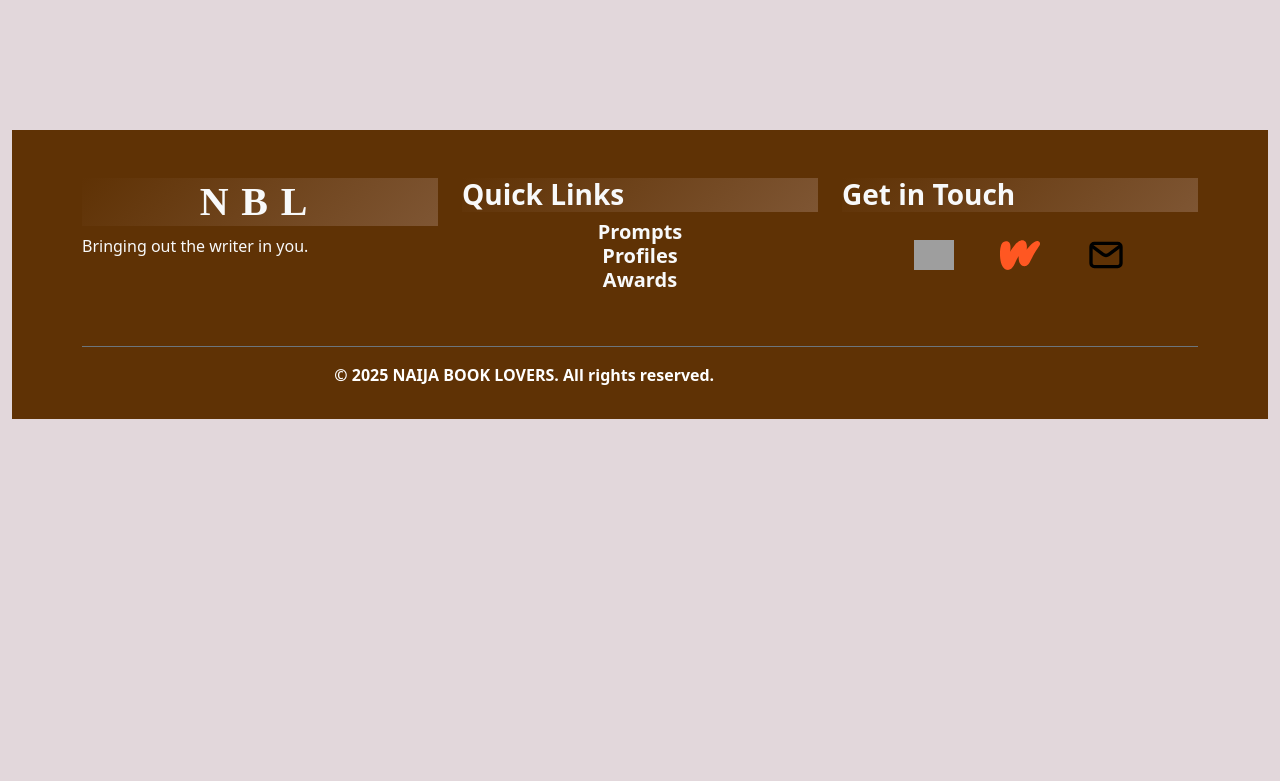
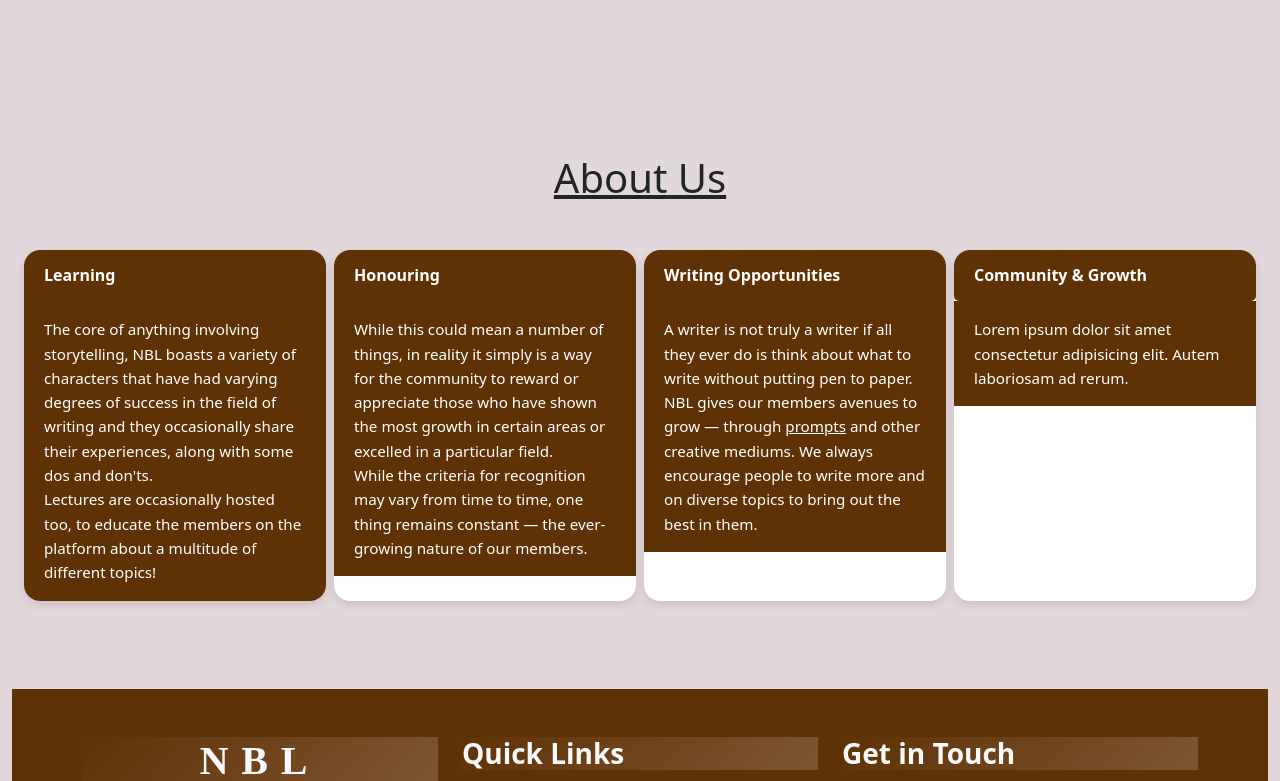
Before and after one commit to emmanw3l/nbl-v2.0, a React (Vite) app: page / in a window 1280 px wide. Shown: the part 440-1221 px from the top of the page. Before the commit the page ends 859 px from the top, so only its background shows below. Built offline with nearby package versions, Linux system fonts and the light colour scheme; grey boxes are pictures that could not be loaded.

Commit message:
minor changes to the homepage and profile section

```diff
--- a/src/Home.tsx
+++ b/src/Home.tsx
@@ -2,7 +2,7 @@ import "./Home.css";
 import Layout from "./Nav/Nav";
 // import React from 'react';
 import { DotLottieReact } from "@lottiefiles/dotlottie-react";
-// import Content from "./content/content";
+import Content from "./content/content";
 import Footer from "./components/footer/footer";
 import { motion } from "framer-motion";
 
@@ -43,7 +43,7 @@ export default function Home() {
           </div>
         </div>
       </div>
-      {/* <Content /> */}
+      <Content />
       <Footer />
     </motion.div>
   );
--- a/src/content/content.css
+++ b/src/content/content.css
@@ -5,3 +5,66 @@
     background-color: var(--primary-color);
     color: white;
 }
+.accordion-item{
+  margin-bottom: 1rem;
+}
+
+.about-accordion .accordion-item {
+  border: none;
+  border-radius: 0.75rem;
+  overflow: hidden;
+  transition: all 0.3s ease;
+  background: #fff;
+}
+
+.about-accordion .accordion-button {
+  font-weight: 600;
+
+  background: var(--primary-color);
+  color: #fff;
+  transition: background 0.3s ease;
+}
+
+.about-accordion .accordion-button:not(.collapsed) {
+  background: #ffc107;
+  color: #000;
+}
+
+.about-accordion .accordion-body {
+  line-height: 1.6;
+  font-size: 0.95rem;
+}
+
+/* ====== Larger Screens (Cards Layout) ====== */
+@media (min-width: 992px) {
+  .about-accordion {
+    display: grid;
+    grid-template-columns: repeat(auto-fit, minmax(300px, 1fr));
+    gap: 1.5rem;
+  }
+
+  .about-accordion .accordion-item {
+    box-shadow: 0 4px 10px rgba(0, 0, 0, 0.1);
+    border-radius: 1rem;
+  }
+
+  .about-accordion .accordion-item:hover {
+    transform: translateY(-5px);
+    box-shadow: 0 8px 18px rgba(0, 0, 0, 0.15);
+  }
+
+  /* Disable collapsing behavior visually */
+  .about-accordion .accordion-collapse {
+    display: block !important;
+    opacity: 1 !important;
+    visibility: visible !important;
+  }
+
+  .about-accordion .accordion-button::after {
+    display: none;
+  }
+
+  .about-accordion .accordion-button {
+    cursor: default;
+  }
+}
--- a/src/content/content.tsx
+++ b/src/content/content.tsx
@@ -1,5 +1,6 @@
 import { motion } from "framer-motion";
 import "./content.css";
+import { Link } from "react-router-dom";
 
 
 const pageVariants = {
@@ -10,140 +11,246 @@ const pageVariants = {
 
 export default function Content() {
   return (
+    // <motion.div
+    //   variants={pageVariants}
+    //   initial="initial"
+    //   animate="animate"
+    //   exit="exit"
+    //   transition={{ duration: 0.5 }}
+    //   className="container-fluid">
+    //     <h1 className="text-center"><u>About Us</u></h1>
+    //   <div
+    //     className="accordion mb-6"
+    //     id="accordionFlushExample"
+    //   >
+    //     <div className="accordion-item">
+    //       <h2 className="accordion-header">
+    //         <button
+    //           className="accordion-button collapsed"
+    //           type="button"
+    //           data-bs-toggle="collapse"
+    //           data-bs-target="#flush-collapseOne"
+    //           aria-expanded="false"
+    //           aria-controls="flush-collapseOne"
+    //         >
+    //           Learning
+    //         </button>
+    //       </h2>
+    //       <div
+    //         id="flush-collapseOne"
+    //         className="accordion-collapse collapse"
+    //         data-bs-parent="#accordionFlushExample"
+    //       >
+    //         <div className="accordion-body">
+    //           The core of anything involving storytelling,{" "}
+    //           <abbr title="Naija Book Lovers" className="text-decoration-none">
+    //             NBL
+    //           </abbr>
+    //           boasts a variety of characters that have had varying degrees of
+    //           success in the field of writing and they occassionaly share their
+    //           experiences, along with some dos and dont's. <br />
+    //           Lectures are occassionaly being hosted too to educate the members
+    //           on the platform about a multitude of different topics!{" "}
+    //         </div>
+    //       </div>
+    //     </div>
+    //     <div className="accordion-item">
+    //       <h2 className="accordion-header">
+    //         <button
+    //           className="accordion-button collapsed"
+    //           type="button"
+    //           data-bs-toggle="collapse"
+    //           data-bs-target="#flush-collapseTwo"
+    //           aria-expanded="false"
+    //           aria-controls="flush-collapseTwo"
+    //         >
+    //           Honouring
+    //         </button>
+    //       </h2>
+    //       <div
+    //         id="flush-collapseTwo"
+    //         className="accordion-collapse collapse"
+    //         data-bs-parent="#accordionFlushExample"
+    //       >
+    //         <div className="accordion-body">
+    //           While this could mean a number of things, in reality it simply is
+    //           a way for the community to reward/appreciate those that have shown
+    //           the most growth in certain areas or been the best in a certain
+    //           field. <br />
+    //           While the criteria for who deserves the recognition may vary from
+    //           time to time, one thing that remains constant is the ever-growing
+    //           nature of the members of the community...
+    //         </div>
+    //       </div>
+    //     </div>
+    //     <div className="accordion-item">
+    //       <h2 className="accordion-header">
+    //         <button
+    //           className="accordion-button collapsed"
+    //           type="button"
+    //           data-bs-toggle="collapse"
+    //           data-bs-target="#flush-collapseThree"
+    //           aria-expanded="false"
+    //           aria-controls="flush-collapseThree"
+    //         >
+    //           writing opportunities
+    //         </button>
+    //       </h2>
+    //       <div
+    //         id="flush-collapseThree"
+    //         className="accordion-collapse collapse"
+    //         data-bs-parent="#accordionFlushExample"
+    //       >
+    //         <div className="accordion-body">
+    //           This obviously speaks for itself in the fact that a writer is not
+    //           truly a writer if all they ever do is think about what they want
+    //           to write without putting pen to paper. And if there is one thing{" "}
+    //           <abbr title="Naija Book Lovers" className="text-decoration-none">
+    //             NBL
+    //           </abbr>
+    //           is good at, it's giving our members a way to grow, be it through{" "}
+    //           <a href="/pages/prompts.html" className="text-black">
+    //             prompts
+    //           </a>
+    //           or through other writing mediums, we always encourage people to
+    //           write more and on diverse topics, to bring out the best in them.
+    //         </div>
+    //       </div>
+    //     </div>
+    //     <div className="accordion-item">
+    //       <h2 className="accordion-header">
+    //         <button
+    //           className="accordion-button collapsed"
+    //           type="button"
+    //           data-bs-toggle="collapse"
+    //           data-bs-target="#flush-collapseFour"
+    //           aria-expanded="false"
+    //           aria-controls="flush-collapseFour"
+    //         >
+    //           Learning
+    //         </button>
+    //       </h2>
+    //       <div
+    //         id="flush-collapseFour"
+    //         className="accordion-collapse collapse"
+    //         data-bs-parent="#accordionFlushExample"
+    //       >
+    //         <div className="accordion-body">
+    //           <p>
+    //             Lorem ipsum dolor sit amet consectetur adipisicing elit. Autem
+    //             laboriosam ad rerum.
+    //           </p>
+    //         </div>
+    //       </div>
+    //     </div>
+    //   </div>
+
+
+    // </motion.div>
     <motion.div
       variants={pageVariants}
       initial="initial"
       animate="animate"
       exit="exit"
       transition={{ duration: 0.5 }}
-      className="container-fluid">
-      <div
-        className="accordion accordion-flush mb-6"
-        id="accordionFlushExample"
+      className="container-fluid py-4"
     >
-        <div className="accordion-item">
+      <h1 className="text-center mb-5">
+        <u>About Us</u>
+      </h1>
+
+      <div className="about-accordion accordion gap-2" id="accordionFlushExample">
+        {[
+          {
+            title: "Learning",
+            body: (
+              <>
+                The core of anything involving storytelling,{" "}
+                <abbr title="Naija Book Lovers" className="text-decoration-none">
+                  NBL
+                </abbr>{" "}
+                boasts a variety of characters that have had varying degrees of
+                success in the field of writing and they occasionally share their
+                experiences, along with some dos and don'ts.
+                <br />
+                Lectures are occasionally hosted too, to educate the members on
+                the platform about a multitude of different topics!
+              </>
+            ),
+          },
+          {
+            title: "Honouring",
+            body: (
+              <>
+                While this could mean a number of things, in reality it simply is
+                a way for the community to reward or appreciate those who have
+                shown the most growth in certain areas or excelled in a particular
+                field.
+                <br />
+                While the criteria for recognition may vary from time to time,
+                one thing remains constant — the ever-growing nature of our
+                members.
+              </>
+            ),
+          },
+          {
+            title: "Writing Opportunities",
+            body: (
+              <>
+                A writer is not truly a writer if all they ever do is think about
+                what to write without putting pen to paper.{" "}
+                <abbr title="Naija Book Lovers" className="text-decoration-none">
+                  NBL
+                </abbr>{" "}
+                gives our members avenues to grow — through{" "}
+                <Link to="/mainPromptPage" className="text-white">
+                  prompts
+                </Link>{" "}
+                and other creative mediums. We always encourage people to write
+                more and on diverse topics to bring out the best in them.
+              </>
+            ),
+          },
+          {
+            title: "Community & Growth",
+            body: (
+              <>
+                Lorem ipsum dolor sit amet consectetur adipisicing elit. Autem
+                laboriosam ad rerum.
+              </>
+            ),
+          },
+        ].map((item, index) => (
+          <motion.div
+            key={index}
+            className="accordion-item"
+            initial={{ opacity: 0, y: 20 }}
+            whileInView={{ opacity: 1, y: 0 }}
+            viewport={{ once: true, amount: 0.3 }}
+            transition={{ duration: 0.4, delay: index * 0.1 }}
+          >
             <h2 className="accordion-header">
               <button
                 className="accordion-button collapsed"
                 type="button"
                 data-bs-toggle="collapse"
-              data-bs-target="#flush-collapseOne"
+                data-bs-target={`#flush-collapse${index}`}
                 aria-expanded="false"
-              aria-controls="flush-collapseOne"
+                aria-controls={`flush-collapse${index}`}
               >
-              Learning
+                {item.title}
               </button>
             </h2>
             <div
-            id="flush-collapseOne"
+              id={`flush-collapse${index}`}
               className="accordion-collapse collapse"
               data-bs-parent="#accordionFlushExample"
             >
-            <div className="accordion-body">
-              The core of anything involving storytelling,{" "}
-              <abbr title="Naija Book Lovers" className="text-decoration-none">
-                NBL
-              </abbr>
-              boasts a variety of characters that have had varying degrees of
-              success in the field of writing and they occassionaly share their
-              experiences, along with some dos and dont's. <br />
-              Lectures are occassionaly being hosted too to educate the members
-              on the platform about a multitude of different topics!{" "}
+              <div className="accordion-body">{item.body}</div>
             </div>
+          </motion.div>
+        ))}
       </div>
-        </div>
-        <div className="accordion-item">
-          <h2 className="accordion-header">
-            <button
-              className="accordion-button collapsed"
-              type="button"
-              data-bs-toggle="collapse"
-              data-bs-target="#flush-collapseTwo"
-              aria-expanded="false"
-              aria-controls="flush-collapseTwo"
-            >
-              Honouring
-            </button>
-          </h2>
-          <div
-            id="flush-collapseTwo"
-            className="accordion-collapse collapse"
-            data-bs-parent="#accordionFlushExample"
-          >
-            <div className="accordion-body">
-              While this could mean a number of things, in reality it simply is
-              a way for the community to reward/appreciate those that have shown
-              the most growth in certain areas or been the best in a certain
-              field. <br />
-              While the criteria for who deserves the recognition may vary from
-              time to time, one thing that remains constant is the ever-growing
-              nature of the members of the community...
-            </div>
-          </div>
-        </div>
-        <div className="accordion-item">
-          <h2 className="accordion-header">
-            <button
-              className="accordion-button collapsed"
-              type="button"
-              data-bs-toggle="collapse"
-              data-bs-target="#flush-collapseThree"
-              aria-expanded="false"
-              aria-controls="flush-collapseThree"
-            >
-              writing opportunities
-            </button>
-          </h2>
-          <div
-            id="flush-collapseThree"
-            className="accordion-collapse collapse"
-            data-bs-parent="#accordionFlushExample"
-          >
-            <div className="accordion-body">
-              This obviously speaks for itself in the fact that a writer is not
-              truly a writer if all they ever do is think about what they want
-              to write without putting pen to paper. And if there is one thing{" "}
-              <abbr title="Naija Book Lovers" className="text-decoration-none">
-                NBL
-              </abbr>
-              is good at, it's giving our members a way to grow, be it through{" "}
-              <a href="/pages/prompts.html" className="text-black">
-                prompts
-              </a>
-              or through other writing mediums, we always encourage people to
-              write more and on diverse topics, to bring out the best in them.
-            </div>
-          </div>
-        </div>
-        <div className="accordion-item">
-          <h2 className="accordion-header">
-            <button
-              className="accordion-button collapsed"
-              type="button"
-              data-bs-toggle="collapse"
-              data-bs-target="#flush-collapseFour"
-              aria-expanded="false"
-              aria-controls="flush-collapseFour"
-            >
-              Learning
-            </button>
-          </h2>
-          <div
-            id="flush-collapseFour"
-            className="accordion-collapse collapse"
-            data-bs-parent="#accordionFlushExample"
-          >
-            <div className="accordion-body">
-              <p>
-                Lorem ipsum dolor sit amet consectetur adipisicing elit. Autem
-                laboriosam ad rerum.
-              </p>
-            </div>
-          </div>
-        </div>
-      </div>
-
-
     </motion.div>
   );
 }
--- a/src/profiles/profile.css
+++ b/src/profiles/profile.css
@@ -103,3 +103,11 @@ body {
   box-shadow: none !important;
   outline: none !important;
 }
+
+.nominations-open {
+  display: block;
+}
+
+.nominations-closed {
+  display: none;
+}
```
Also changed, not shown: src/profiles/profile.tsx (+116 -142 lines). Lines whose indentation alone changed are shown as unchanged.
